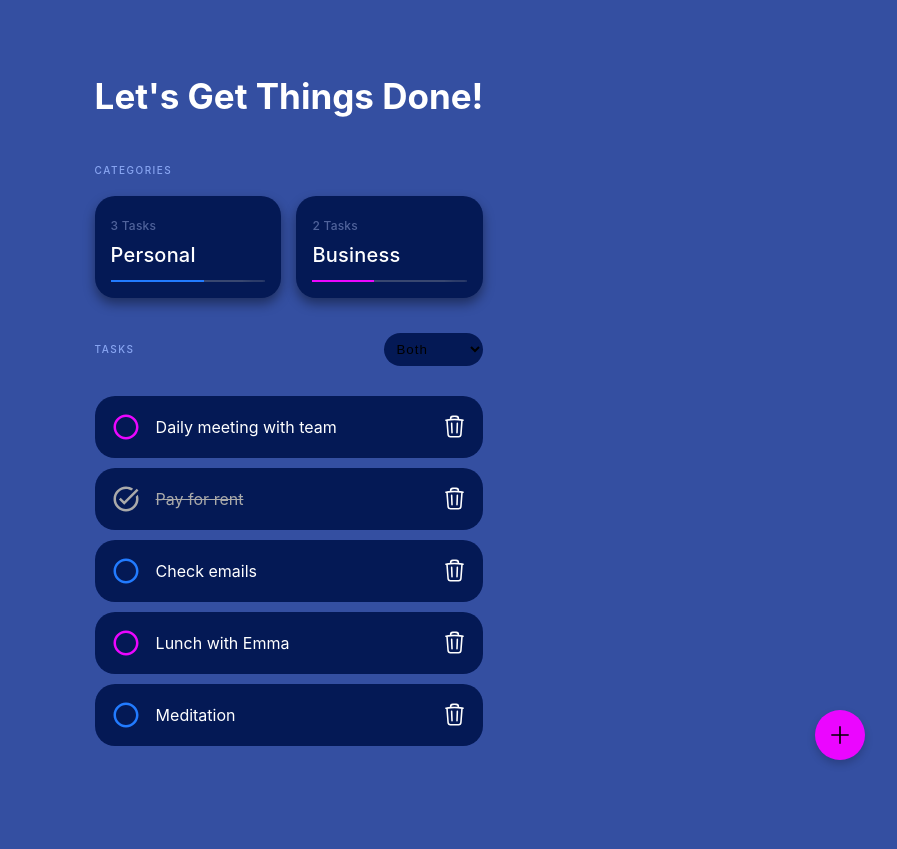
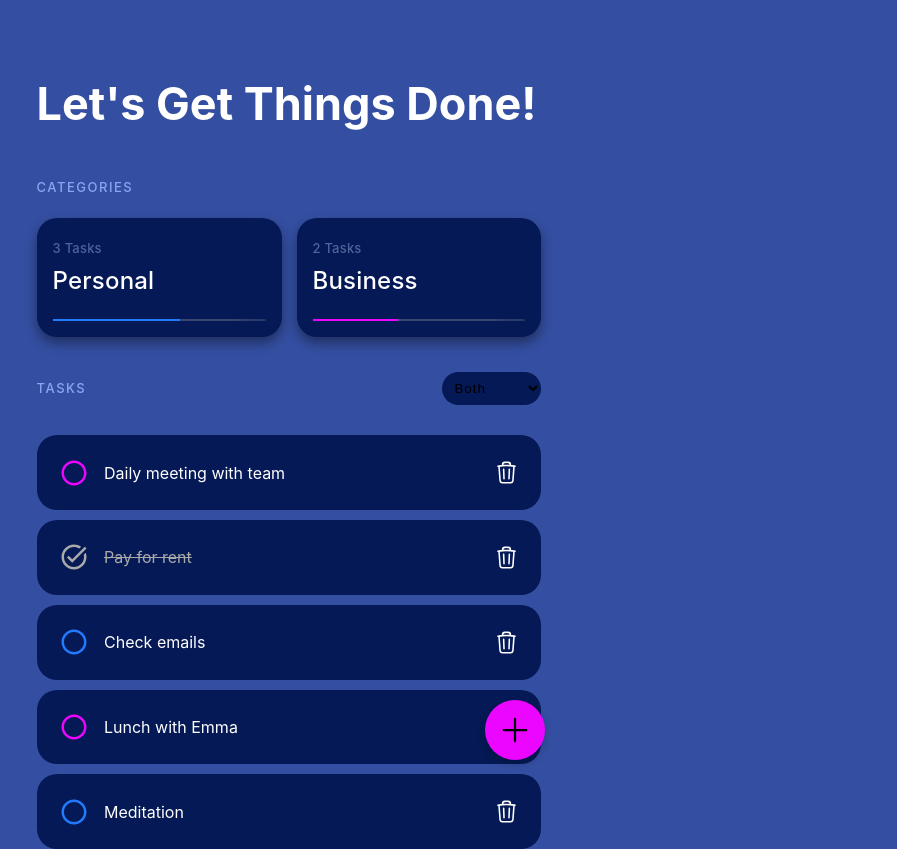
Before and after one commit to ZekeScript/todo-list, a React (Vite) app: page / in a window 1280 px wide. Shown: the whole page, without its empty margins (351-1248 px from the left). Before the commit the page ends 800 px from the top, so only its background shows below. Built offline with nearby package versions, Linux system fonts and the light colour scheme.

Commit message:
Add styles for different screen sizes across various devices

```diff
--- a/src/App.css
+++ b/src/App.css
@@ -21,7 +21,7 @@
   padding: 1rem;
   margin: 10px 0 15px 0;
   background-color: var(--background-darker-color);
-  font-size: 20px;
+  font-size: x-large;
   font-weight: 500;
   letter-spacing: .2px;
   border-radius: 20px;
@@ -29,7 +29,7 @@
 }
 
 .task-categorie-count {
-  font-size: 12px;
+  font-size: small;
   font-weight: 500;
   margin: 5px 0;
   color: #50639B;
@@ -197,3 +197,42 @@
 .overlay-button svg {
   width: 20px;
 }
+
+@media (min-width: 500px) {
+  .subtitle {
+    font-size: small;
+  }
+
+  .task {
+    padding: 1.4rem;
+  }
+
+  .incomplete-text {
+    width: 390px;
+  }
+
+  .complete-text {
+    width: 390px;
+  }
+
+  .add-task {
+    width: 60px;
+    height: 60px;
+  }
+}
+
+@media (min-width: 1000px) {
+  .task-categorie-bar {
+    margin-top: 20px;
+  }
+
+  .add-task {
+    bottom: 5vh;
+    right: 30vw;
+  }
+
+  .overlay-content {
+    min-width: 20%;
+    min-height: 25%;
+  }
+}
--- a/src/index.css
+++ b/src/index.css
@@ -42,3 +42,9 @@ button {
 input {
   border: none;
 }
+
+@media (min-width: 500px) {
+  h1 {
+    font-size: 45px;
+  }
+}
```
